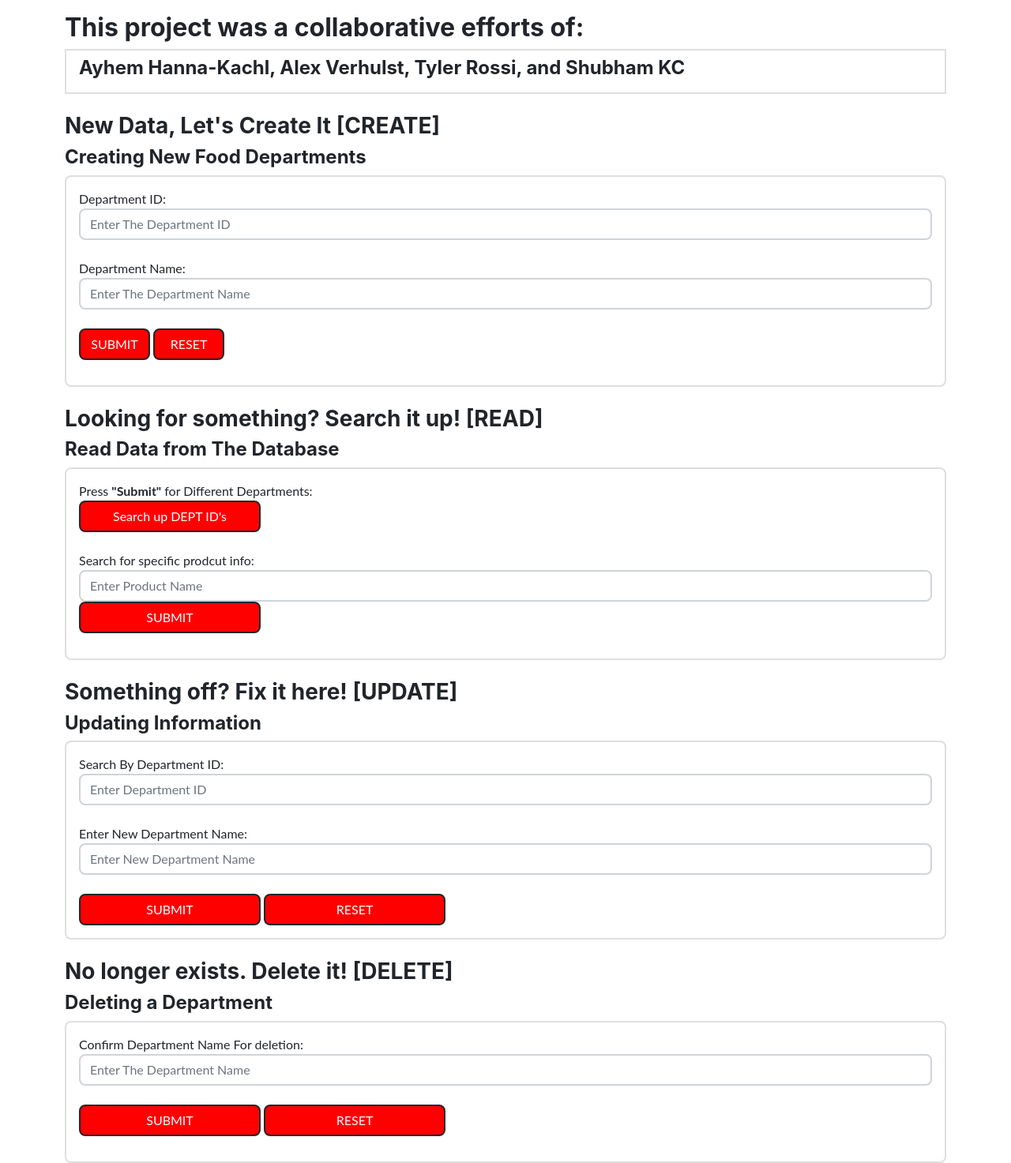
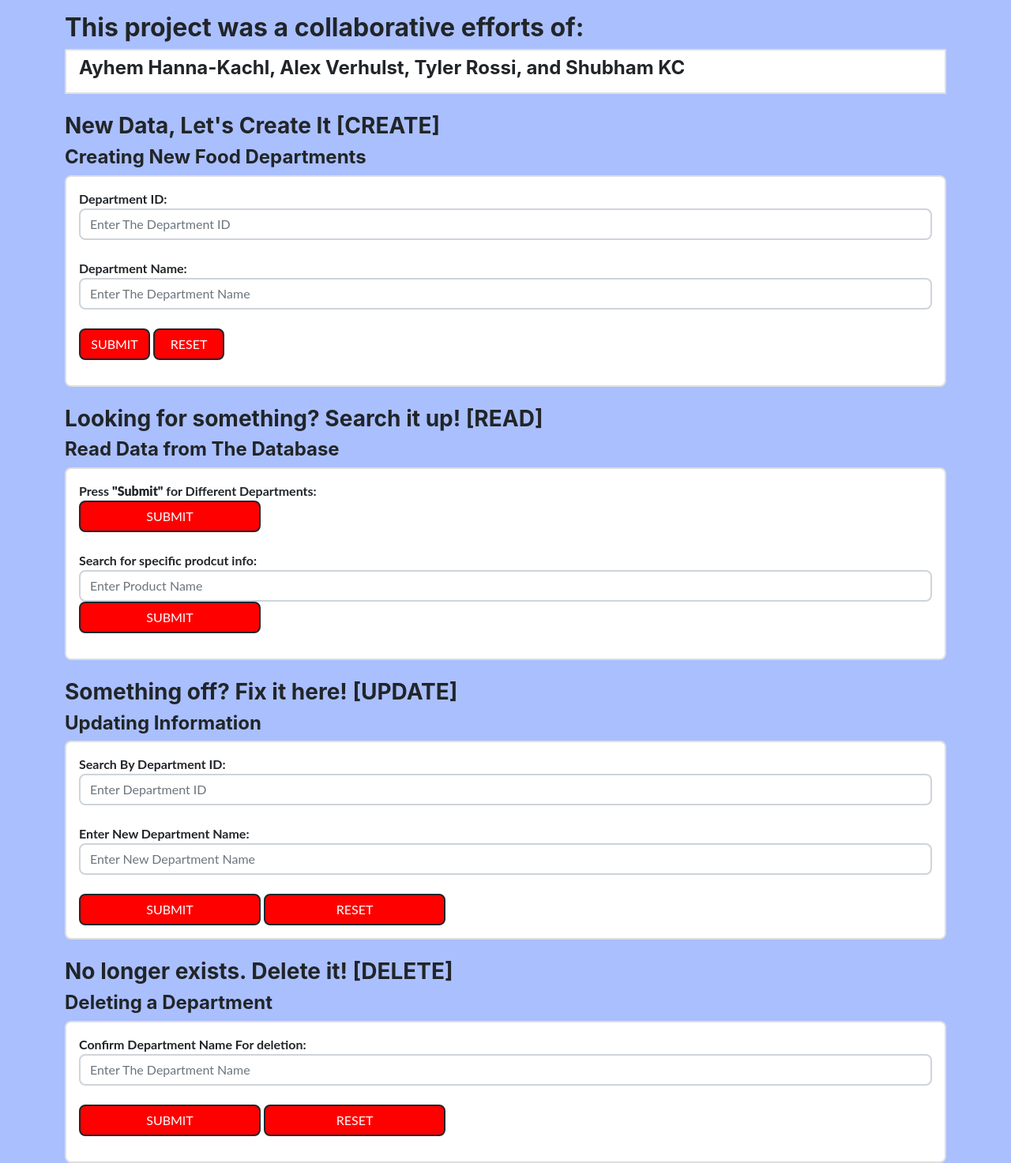
Before and after one commit to AyhemHK/HealthyFoodInventory, a Node server app: page / in a window 1280 px wide. Shown: the part 104-1577 px from the top of the page at 79% size. Run offline with Node 20, Linux system fonts and the light colour scheme.

Commit message:
More Updates
Fixed some more minor inconsistencies.

```diff
--- a/views/index.ejs
+++ b/views/index.ejs
@@ -10,8 +10,8 @@
   <link type="text/css" rel="stylesheet" href="../public/css/style.css" />
 </head>
 
-<body>
-  <header id="main-header" class="bg-black text-white p-4 mb-3" >
+<body style="background-color: rgb(170, 191, 253);">
+  <header id="main-header" class="bg-black text-white p-4 mb-3">
     <center>
       <h1 id="header-title">Healthy Food Inventory Management System</h1>
     </center>
@@ -43,16 +43,22 @@
     <h4>Creating New Food Departments</h4>
     <div id="main" class="card card-body">
       <form class="form-inline mb-3" action="/insertdepartments/" method="post" id="CRUDcreate">
-        <label for="departmentID">Department ID: </label>
+        <b>
+          <label for="departmentID"> Department ID: </label>
+        </b>
         <input type="number" name="departmentID" placeholder="Enter The Department ID" size="200" required
           autocomplete="off" class="form-control mr-2" />
         <br />
+        <b>
           <label for="departmentName">Department Name: </label>
+        </b>
         <input type="text" name="departmentName" placeholder="Enter The Department Name" size="200" required
           autocomplete="off" class="form-control mr-2" />
         <br />
-        <input type="submit" value="SUBMIT" class="btn btn-dark" style="background-color:red;color:white;width:90px;height:40px;" />
-        <input type="reset" value="RESET" class="btn btn-dark" style="background-color:red;color:white;width:90px;height:40px;" />
+        <input type="submit" value="SUBMIT" class="btn btn-dark"
+          style="background-color:red;color:white;width:90px;height:40px;" />
+        <input type="reset" value="RESET" class="btn btn-dark"
+          style="background-color:red;color:white;width:90px;height:40px;" />
       </form>
     </div>
   </div>
@@ -63,19 +69,22 @@
     <h4>Read Data from The Database</h4>
     <div id="main" class="card card-body">
       <form class="form-inline mb-3" action="/readdepartment" method="get" id="CRUDread">
-
+        <b>
           <label for="departmentID">Press <b>"Submit"</b> for Different Departments:</label>
-
+        </b>
         <br>
-        <input type="submit" value="Search up DEPT ID's" class="btn btn-dark" style="background-color:red;color:white;width:230px;height:40px;" />
+        <input type="submit" value="SUBMIT" class="btn btn-dark"
+          style="background-color:red;color:white;width:230px;height:40px;" />
         </br>
 
         <br></bv>
-
+        <b>
           <label for="departmentID">Search for specific prodcut info:</label>
+        </b>
         <input type="text" name="departmentName" placeholder="Enter Product Name" size="200" required autocomplete="off"
           class="form-control mr-2" />
-        <input type="submit" value="SUBMIT" class="btn btn-dark" style="background-color:red;color:white;width:230px;height:40px;"/>
+        <input type="submit" value="SUBMIT" class="btn btn-dark"
+          style="background-color:red;color:white;width:230px;height:40px;" />
       </form>
     </div>
   </div>
@@ -85,16 +94,22 @@
     <h4>Updating Information</h4>
     <div id="main" class="card card-body">
       <form action="/updatedepartment" method="post" id="CRUDupdate" class="crud">
+        <b>
           <label for="departmentID">Search By Department ID: </label>
+        </b>
         <input type="text" name="departmentID" placeholder="Enter Department ID" size="200" required autocomplete="off"
           class="form-control mr-2" />
         <br />
+        <b>
           <label for="DepartmentNewName">Enter New Department Name: </label>
+        </b>
         <input type="text" name="DepartmentNewName" placeholder="Enter New Department Name" size="200" required
           autocomplete="off" class="form-control mr-2" />
         <br />
-        <input type="submit" value="SUBMIT" class="btn btn-dark" style="background-color:red;color:white;width:230px;height:40px;"/>
-        <input type="reset" value="RESET" class="btn btn-dark" style="background-color:red;color:white;width:230px;height:40px;"/>
+        <input type="submit" value="SUBMIT" class="btn btn-dark"
+          style="background-color:red;color:white;width:230px;height:40px;" />
+        <input type="reset" value="RESET" class="btn btn-dark"
+          style="background-color:red;color:white;width:230px;height:40px;" />
       </form>
     </div>
   </div>
@@ -104,12 +119,16 @@
     <h4>Deleting a Department</h4>
     <div id="main" class="card card-body">
       <form action="/deletedepartment" method="post" id="CRUDdelete" class="form-inline mb-3">
+        <b>
           <label for="departmentName">Confirm Department Name For deletion: </label>
+        </b>
         <input type="text" name="departmentName" placeholder="Enter The Department Name" size="200" required
           autocomplete="off" class="form-control mr-2" />
         <br />
-        <input type="submit" value="SUBMIT" class="btn btn-dark" style="background-color:red;color:white;width:230px;height:40px;" />
-        <input type="reset" value="RESET" class="btn btn-dark" style="background-color:red;color:white;width:230px;height:40px;" />
+        <input type="submit" value="SUBMIT" class="btn btn-dark"
+          style="background-color:red;color:white;width:230px;height:40px;" />
+        <input type="reset" value="RESET" class="btn btn-dark"
+          style="background-color:red;color:white;width:230px;height:40px;" />
       </form>
     </div>
   </div>
```
Lines whose indentation alone changed are shown as unchanged.
